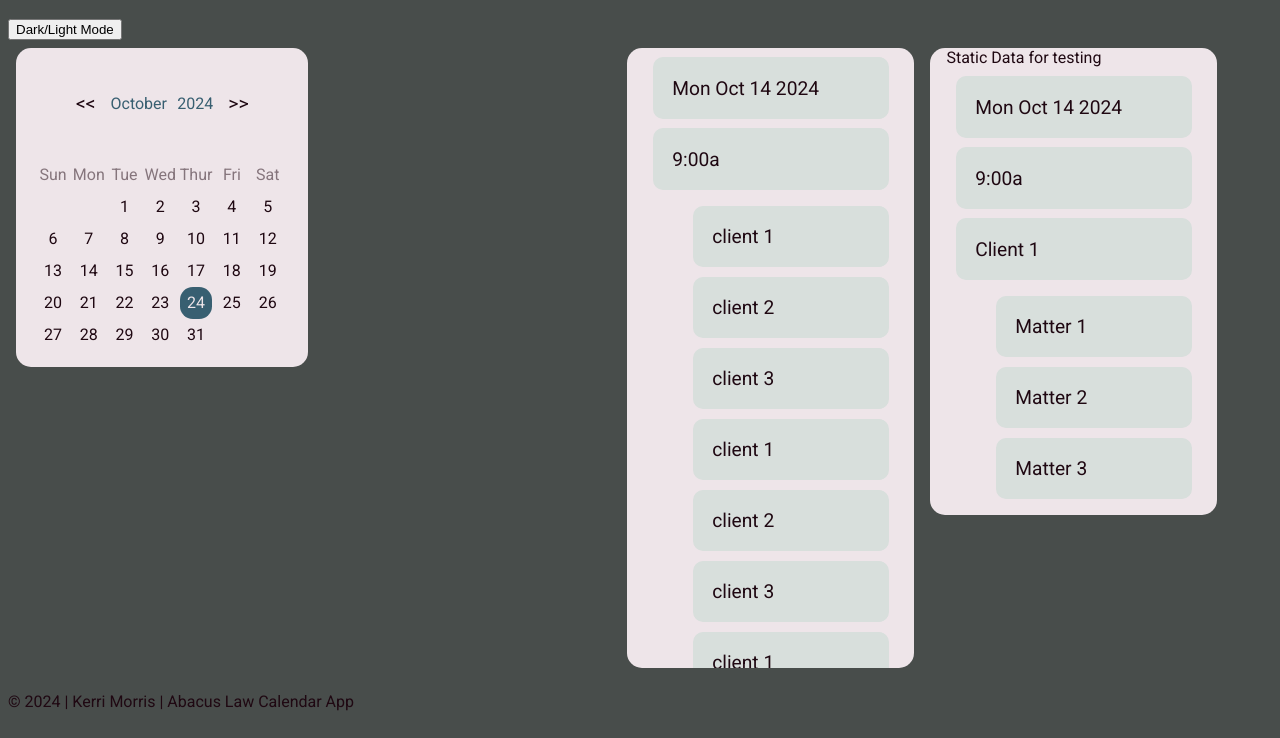
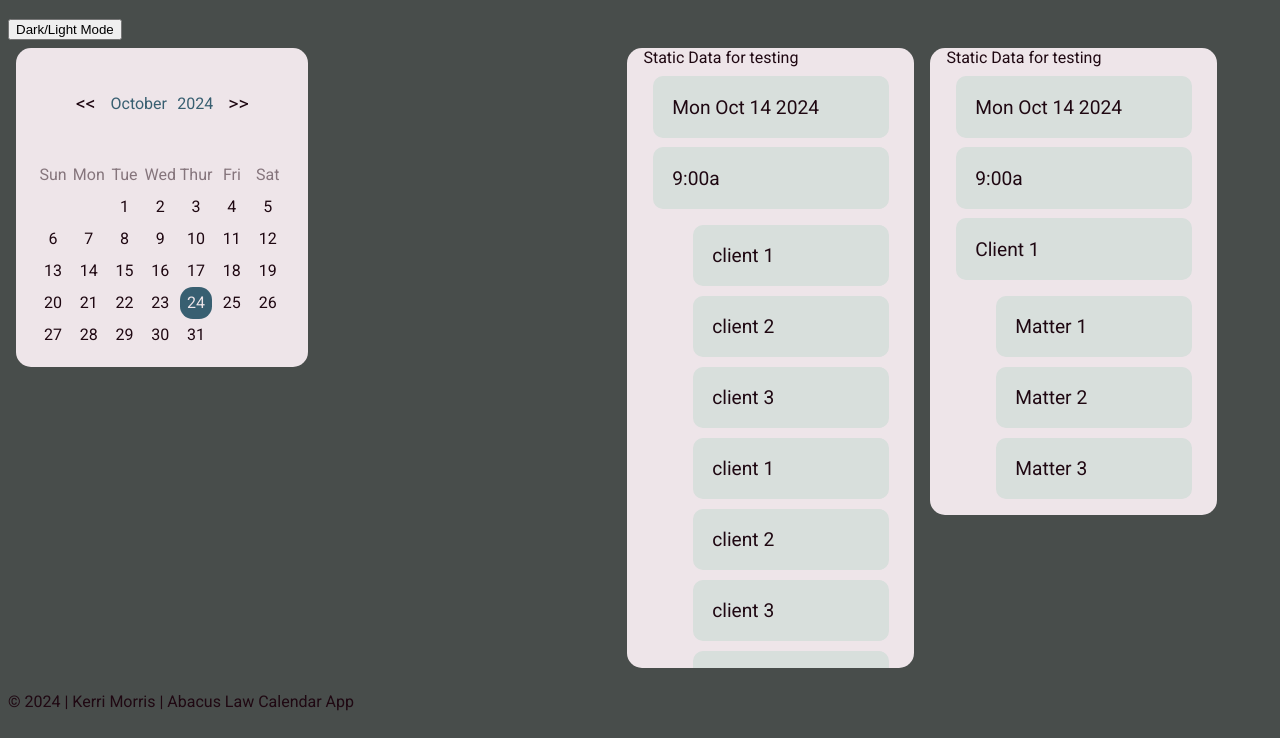
Before and after one commit to kkmorrisfam/wdd330-project, a website built with Parcel: page index.html in a window 1280 px wide. Shown: the part 62-800 px from the top of the page. Built offline with nearby package versions, Linux system fonts and the light colour scheme.

Commit message:
add note

```diff
--- a/index.html
+++ b/index.html
@@ -56,7 +56,7 @@
                 </div> -->
             <!-- </div> -->
         </div>
-        <div class="container column time-of-day">
+        <div class="container column time-of-day">Static Data for testing
             <div class="button selectedDay">Mon Oct 14 2024</div>
             <div class="button selectedTime">9:00a</div>
             <ul class="client-list">
```
